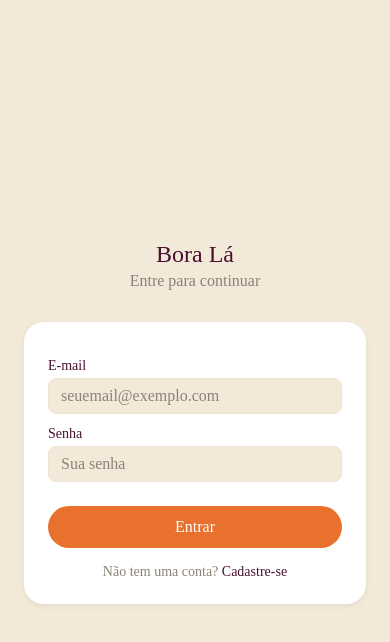
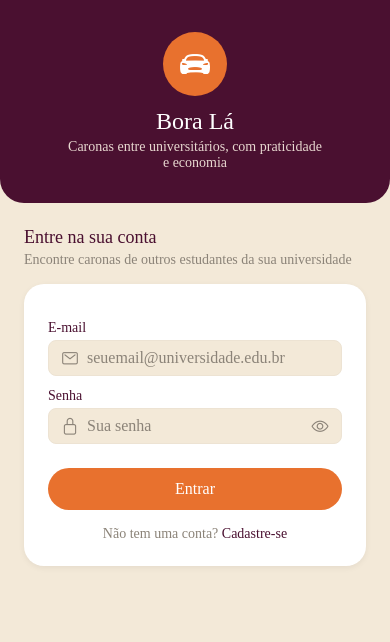
Before and after one commit to m4yk3-pwd/borala-app, a React Native app in the folder borala/: screen /Login in a window 390 px wide. Shown: the top 642 px of the page. Built offline with nearby package versions, Linux system fonts and the light colour scheme; no server answers.

Commit message:
styles: mudar interface de login

```diff
--- a/borala/src/screens/auth/LoginScreen.tsx
+++ b/borala/src/screens/auth/LoginScreen.tsx
@@ -8,8 +8,11 @@ import {
   ActivityIndicator,
   KeyboardAvoidingView,
   Platform,
-  ScrollView
+  ScrollView,
+  SafeAreaView
 } from 'react-native';
+import {Ionicons} from '@expo/vector-icons';
+
 import theme from '../../theme/Theme';
 import {useAuth} from '../../contexts/AuthContext';
 import {translateAuthError} from '../../utils/authErrors';
@@ -23,6 +26,7 @@ export default function LoginScreen({navigation}: Props) {
   const {login} = useAuth();
   const [email, setEmail] = useState('');
   const [password, setPassword] = useState('');
+  const [showPassword, setShowPassword] = useState(false);
   const [loading, setLoading] = useState(false);
   const [error, setError] = useState<string | null>(null);
 
@@ -57,39 +61,78 @@ export default function LoginScreen({navigation}: Props) {
   }
 
   return (
+    <SafeAreaView style={styles.flex}>
       <KeyboardAvoidingView
         style={styles.flex}
         behavior={Platform.OS === 'ios' ? 'padding' : undefined}
       >
-      <ScrollView contentContainerStyle={styles.container} keyboardShouldPersistTaps="handled">
+        <ScrollView
+          contentContainerStyle={styles.scrollContent}
+          keyboardShouldPersistTaps="handled"
+        >
           <View style={styles.header}>
+            <View style={styles.logoBadge}>
+              <Ionicons name="car-sport" size={32} color={theme.colors.textOnAccent} />
+            </View>
+
             <Text style={styles.logo}>Bora Lá</Text>
-          <Text style={styles.subtitle}>Entre para continuar</Text>
+            <Text style={styles.tagline}>
+              Caronas entre universitários, com praticidade e economia
+            </Text>
           </View>
+
+          <View style={styles.body}>
+            <Text style={styles.sectionTitle}>Entre na sua conta</Text>
+            <Text style={styles.sectionSubtitle}>
+              Encontre caronas de outros estudantes da sua universidade
+            </Text>
 
             <View style={styles.form}>
               <Text style={styles.label}>E-mail</Text>
+
+              <View style={styles.inputWrapper}>
+                <Ionicons name="mail-outline" size={18} color={theme.colors.textSecondary} />
+
                 <TextInput
                   style={styles.input}
-            placeholder="seuemail@exemplo.com"
+                  placeholder="seuemail@universidade.edu.br"
                   placeholderTextColor={theme.colors.textSecondary}
                   autoCapitalize="none"
                   keyboardType="email-address"
                   value={email}
                   onChangeText={setEmail}
                 />
+              </View>
 
               <Text style={styles.label}>Senha</Text>
+
+              <View style={styles.inputWrapper}>
+                <Ionicons name="lock-closed-outline" size={18} color={theme.colors.textSecondary} />
+
                 <TextInput
                   style={styles.input}
                   placeholder="Sua senha"
                   placeholderTextColor={theme.colors.textSecondary}
-            secureTextEntry
+                  secureTextEntry={!showPassword}
                   value={password}
                   onChangeText={setPassword}
                 />
 
-          {error && <Text style={styles.error}>{error}</Text>}
+                <TouchableOpacity onPress={() => setShowPassword((prev) => !prev)} hitSlop={8}>
+                  <Ionicons
+                    name={showPassword ? 'eye-off-outline' : 'eye-outline'}
+                    size={18}
+                    color={theme.colors.textSecondary}
+                  />
+                </TouchableOpacity>
+              </View>
+
+              {error && (
+                <View style={styles.errorBox}>
+                  <Ionicons name="alert-circle-outline" size={16} color={theme.colors.danger} />
+                  <Text style={styles.errorText}>{error}</Text>
+                </View>
+              )}
 
               <TouchableOpacity
                 style={[styles.button, loading && styles.buttonDisabled]}
@@ -109,39 +152,84 @@ export default function LoginScreen({navigation}: Props) {
                 </Text>
               </TouchableOpacity>
             </View>
+          </View>
         </ScrollView>
       </KeyboardAvoidingView>
+    </SafeAreaView>
   );
 }
 
 const styles = StyleSheet.create({
-  flex: {flex: 1, backgroundColor: theme.colors.background},
-  container: {
-    flexGrow: 1,
+  flex: {
+    flex: 1,
+    backgroundColor: theme.colors.background
+  },
+
+  scrollContent: {
+    flexGrow: 1
+  },
+
+  header: {
+    backgroundColor: theme.colors.primary,
+    alignItems: 'center',
+    paddingTop: theme.spacing.xxl,
+    paddingBottom: theme.spacing.xxl,
+    paddingHorizontal: theme.spacing.xl,
+    borderBottomLeftRadius: theme.radius.xl,
+    borderBottomRightRadius: theme.radius.xl
+  },
+
+  logoBadge: {
+    width: 64,
+    height: 64,
+    borderRadius: 32,
+    backgroundColor: theme.colors.accent,
+    alignItems: 'center',
     justifyContent: 'center',
-    padding: theme.spacing.xl
+    marginBottom: theme.spacing.md
   },
-  header: {
-    alignItems: 'center',
-    marginBottom: theme.spacing.xxl
-  },
+
   logo: {
     fontSize: theme.typography.size.xxl,
     fontFamily: theme.typography.fontFamily.bold,
-    color: theme.colors.primary
+    color: theme.colors.textOnPrimary
   },
-  subtitle: {
-    fontSize: theme.typography.size.md,
+
+  tagline: {
+    marginTop: theme.spacing.xs,
+    fontSize: theme.typography.size.sm,
     fontFamily: theme.typography.fontFamily.regular,
+    color: '#E8D8D0',
+    textAlign: 'center',
+    maxWidth: 260
+  },
+
+  body: {
+    flex: 1,
+    padding: theme.spacing.xl
+  },
+
+  sectionTitle: {
+    color: theme.colors.textPrimary,
+    fontSize: theme.typography.size.lg,
+    fontFamily: theme.typography.fontFamily.bold
+  },
+
+  sectionSubtitle: {
+    marginTop: theme.spacing.xs,
     color: theme.colors.textSecondary,
-    marginTop: theme.spacing.xs
+    fontSize: theme.typography.size.sm,
+    fontFamily: theme.typography.fontFamily.regular
   },
+
   form: {
+    marginTop: theme.spacing.lg,
     backgroundColor: theme.colors.surface,
     borderRadius: theme.radius.lg,
     padding: theme.spacing.xl,
     ...theme.shadow.card
   },
+
   label: {
     fontSize: theme.typography.size.sm,
     fontFamily: theme.typography.fontFamily.medium,
@@ -149,23 +237,43 @@ const styles = StyleSheet.create({
     marginBottom: theme.spacing.xs,
     marginTop: theme.spacing.md
   },
-  input: {
+
+  inputWrapper: {
+    flexDirection: 'row',
+    alignItems: 'center',
+    gap: theme.spacing.sm,
     borderWidth: 1,
     borderColor: theme.colors.border,
     borderRadius: theme.radius.sm,
     paddingHorizontal: theme.spacing.md,
+    backgroundColor: theme.colors.background
+  },
+
+  input: {
+    flex: 1,
     paddingVertical: theme.spacing.sm,
     fontSize: theme.typography.size.md,
     fontFamily: theme.typography.fontFamily.regular,
-    color: theme.colors.textPrimary,
-    backgroundColor: theme.colors.background
+    color: theme.colors.textPrimary
   },
-  error: {
+
+  errorBox: {
+    flexDirection: 'row',
+    alignItems: 'center',
+    gap: theme.spacing.xs,
+    backgroundColor: '#F7DCD8',
+    borderRadius: theme.radius.sm,
+    padding: theme.spacing.sm,
+    marginTop: theme.spacing.md
+  },
+
+  errorText: {
+    flex: 1,
     color: theme.colors.danger,
     fontSize: theme.typography.size.sm,
-    fontFamily: theme.typography.fontFamily.regular,
-    marginTop: theme.spacing.md
+    fontFamily: theme.typography.fontFamily.regular
   },
+
   button: {
     backgroundColor: theme.colors.accent,
     borderRadius: theme.radius.pill,
@@ -173,14 +281,17 @@ const styles = StyleSheet.create({
     alignItems: 'center',
     marginTop: theme.spacing.xl
   },
+
   buttonDisabled: {
     opacity: 0.7
   },
+
   buttonText: {
     color: theme.colors.textOnAccent,
     fontSize: theme.typography.size.md,
     fontFamily: theme.typography.fontFamily.bold
   },
+
   link: {
     textAlign: 'center',
     marginTop: theme.spacing.lg,
@@ -188,6 +299,7 @@ const styles = StyleSheet.create({
     fontSize: theme.typography.size.sm,
     fontFamily: theme.typography.fontFamily.regular
   },
+
   linkBold: {
     color: theme.colors.primary,
     fontFamily: theme.typography.fontFamily.bold
```
Lines whose indentation alone changed are shown as unchanged.
